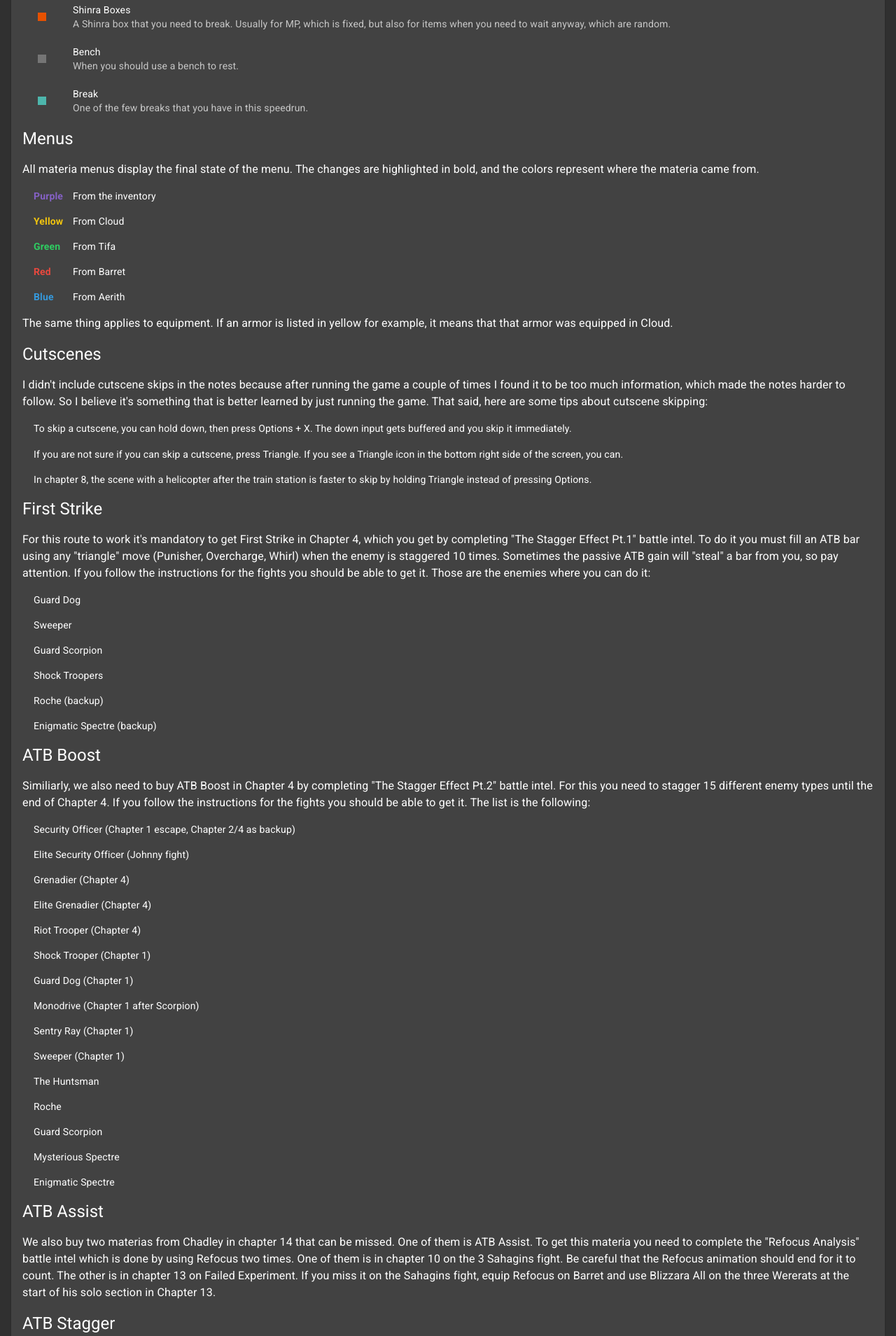
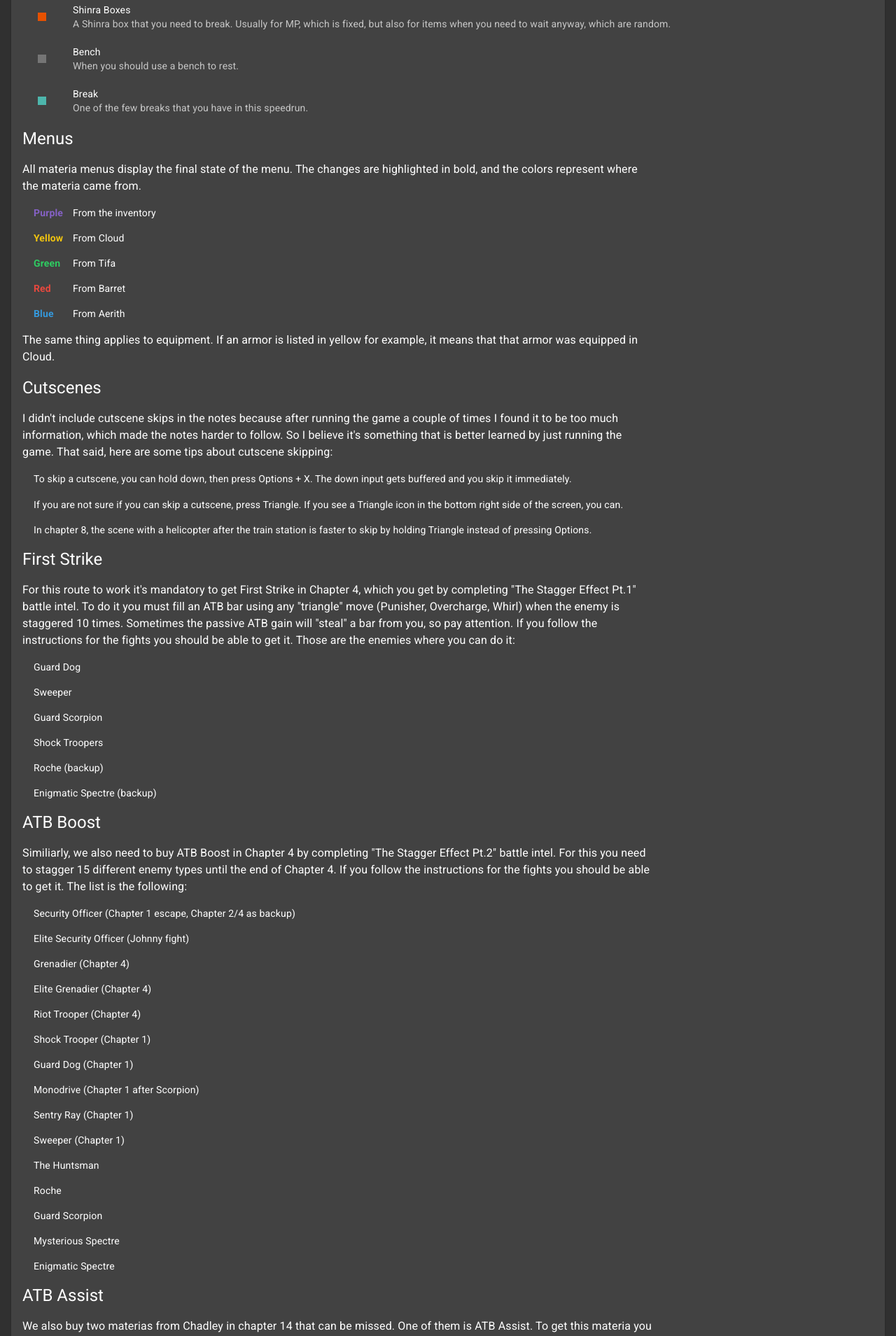
Before and after one commit to fhelwanger/ff7r-speedrun-notes, a React (Create React App) app: page / in a window 1280 px wide. Shown: the part 880-2789 px from the top of the page at 70% size. Built offline with nearby package versions, Linux system fonts and the light colour scheme.

Commit message:
Add thanks + improve intro layout

```diff
--- a/src/components/Introduction.tsx
+++ b/src/components/Introduction.tsx
@@ -12,17 +12,14 @@ import { charactersPalette, cardsPalette } from "./palette";
 import { makeStyles, useTheme } from "@material-ui/core/styles";
 
 const useStyles = makeStyles((theme) => ({
-  settingsList: {
-    display: "flex",
-    flexWrap: "wrap",
-  },
-  settingsListItem: {
-    flexGrow: 1,
-    width: "auto",
+  paragraph: {
+    maxWidth: "900px",
   },
 }));
 
 function Sections() {
+  const classes = useStyles();
+
   const sections = [
     {
       name: "Encounter",
@@ -89,7 +86,7 @@ function Sections() {
       <Typography variant="h5" paragraph>
         Sections
       </Typography>
-      <Typography>
+      <Typography className={classes.paragraph}>
         The notes are divided in sections. For example, some sections for
         encounters, for bosses, shops, menus, etc. The color at the beginning of
         each section indicates its type. If you open the menu in the left side
@@ -115,6 +112,8 @@ function Sections() {
 }
 
 function Menus() {
+  const classes = useStyles();
+
   const materiaColors = [
     {
       colorName: "Purple",
@@ -148,7 +147,7 @@ function Menus() {
       <Typography variant="h5" paragraph>
         Menus
       </Typography>
-      <Typography>
+      <Typography className={classes.paragraph}>
         All materia menus display the final state of the menu. The changes are
         highlighted in bold, and the colors represent where the materia came
         from.
@@ -168,7 +167,7 @@ function Menus() {
           </ListItem>
         ))}
       </List>
-      <Typography paragraph>
+      <Typography className={classes.paragraph} paragraph>
         The same thing applies to equipment. If an armor is listed in yellow for
         example, it means that that armor was equipped in Cloud.
       </Typography>
@@ -177,6 +176,8 @@ function Menus() {
 }
 
 function Cutscenes() {
+  const classes = useStyles();
+
   const tips = [
     "To skip a cutscene, you can hold down, then press Options + X. The down input gets buffered and you skip it immediately.",
     "If you are not sure if you can skip a cutscene, press Triangle. If you see a Triangle icon in the bottom right side of the screen, you can.",
@@ -188,7 +189,7 @@ function Cutscenes() {
       <Typography variant="h5" paragraph>
         Cutscenes
       </Typography>
-      <Typography>
+      <Typography className={classes.paragraph}>
         I didn't include cutscene skips in the notes because after running the
         game a couple of times I found it to be too much information, which made
         the notes harder to follow. So I believe it's something that is better
@@ -207,6 +208,8 @@ function Cutscenes() {
 }
 
 function FirstStrike() {
+  const classes = useStyles();
+
   const enemies = [
     "Guard Dog",
     "Sweeper",
@@ -221,7 +224,7 @@ function FirstStrike() {
       <Typography variant="h5" paragraph>
         First Strike
       </Typography>
-      <Typography>
+      <Typography className={classes.paragraph}>
         For this route to work it's mandatory to get First Strike in Chapter 4,
         which you get by completing "The Stagger Effect Pt.1" battle intel. To
         do it you must fill an ATB bar using any "triangle" move (Punisher,
@@ -242,6 +245,8 @@ function FirstStrike() {
 }
 
 function AtbBoost() {
+  const classes = useStyles();
+
   const enemies = [
     "Security Officer (Chapter 1 escape, Chapter 2/4 as backup)",
     "Elite Security Officer (Johnny fight)",
@@ -265,7 +270,7 @@ function AtbBoost() {
       <Typography variant="h5" paragraph>
         ATB Boost
       </Typography>
-      <Typography>
+      <Typography className={classes.paragraph}>
         Similiarly, we also need to buy ATB Boost in Chapter 4 by completing
         "The Stagger Effect Pt.2" battle intel. For this you need to stagger 15
         different enemy types until the end of Chapter 4. If you follow the
@@ -284,12 +289,14 @@ function AtbBoost() {
 }
 
 function AtbAssist() {
+  const classes = useStyles();
+
   return (
     <>
       <Typography variant="h5" paragraph>
         ATB Assist
       </Typography>
-      <Typography paragraph>
+      <Typography className={classes.paragraph} paragraph>
         We also buy two materias from Chadley in chapter 14 that can be missed.
         One of them is ATB Assist. To get this materia you need to complete the
         "Refocus Analysis" battle intel which is done by using Refocus two
@@ -304,6 +311,8 @@ function AtbAssist() {
 }
 
 function AtbStagger() {
+  const classes = useStyles();
+
   const enemies = [
     "Elite Riot Trooper (Chapter 7)",
     "Elite Shock Trooper (Chapter 7)",
@@ -343,7 +352,7 @@ function AtbStagger() {
       <Typography variant="h5" paragraph>
         ATB Stagger
       </Typography>
-      <Typography>
+      <Typography className={classes.paragraph}>
         The other materia that we buy in chapter 14 is ATB Stagger, which is
         done by completing "The Stagger Effect Pt.4" battle intel. It's similar
         to ATB Boost, but this time we need to stagger 40 different enemy types.
@@ -356,7 +365,7 @@ function AtbStagger() {
           </ListItem>
         ))}
       </List>
-      <Typography>
+      <Typography className={classes.paragraph}>
         If you missed any or are not sure, here are some quick backups to get
         additional staggers:
       </Typography>
@@ -372,8 +381,6 @@ function AtbStagger() {
 }
 
 function RecommendedSettings() {
-  const classes = useStyles();
-
   const recommendedSettings = [
     {
       name: "Camera Distance: Out of Battle",
@@ -392,13 +399,50 @@ function RecommendedSettings() {
   return (
     <>
       <Typography variant="h5">Recommended Settings</Typography>
-      <List className={classes.settingsList}>
+      <List dense>
         {recommendedSettings.map((setting, settingIndex) => (
-          <ListItem key={settingIndex} className={classes.settingsListItem}>
+          <ListItem key={settingIndex}>
             <ListItemText primary={setting.name} secondary={setting.value} />
           </ListItem>
         ))}
       </List>
+    </>
+  );
+}
+
+function Thanks() {
+  const classes = useStyles();
+
+  const people = [
+    "Closetowar: for creating a lot of strats and the basis of this route in general",
+    "Hello1nternet: for coming up with a lot of crazy ideas for boss fights which improved them a lot",
+    "Ffamran: for writing the compendium which was a big help in the entire routing process and also for creating some sick strats",
+    "BlackLaMamba: for the Roche bike minigame research and some nice fight strats",
+    "Goran and ambcd33: for contributing with some nice strats",
+  ];
+
+  return (
+    <>
+      <Typography variant="h5" paragraph>
+        Thanks!
+      </Typography>
+      <Typography className={classes.paragraph}>
+        I wrote these notes but a lot of the strats and route listed here are
+        all thanks to the work of members of the community. In special, I'd like
+        to thank:
+      </Typography>
+      <List dense>
+        {people.map((person, personIndex) => (
+          <ListItem key={personIndex}>
+            <ListItemText primary={person} />
+          </ListItem>
+        ))}
+      </List>
+      <Typography className={classes.paragraph} paragraph>
+        I only said some key points of some members there but everyone helped a
+        lot in the entire process! And we also had help from other people so I'd
+        like to thank everyone who contributed to where we came so far!
+      </Typography>
     </>
   );
 }
@@ -419,6 +463,7 @@ function Introduction() {
           <AtbAssist />
           <AtbStagger />
           <RecommendedSettings />
+          <Thanks />
         </Box>
       </Card>
     </>
```
